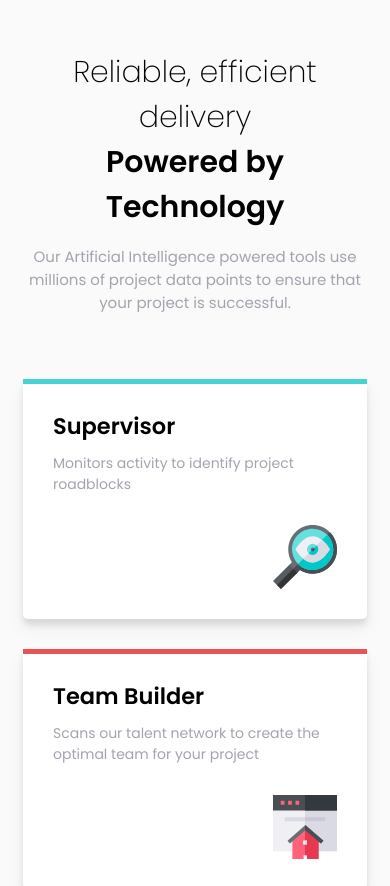
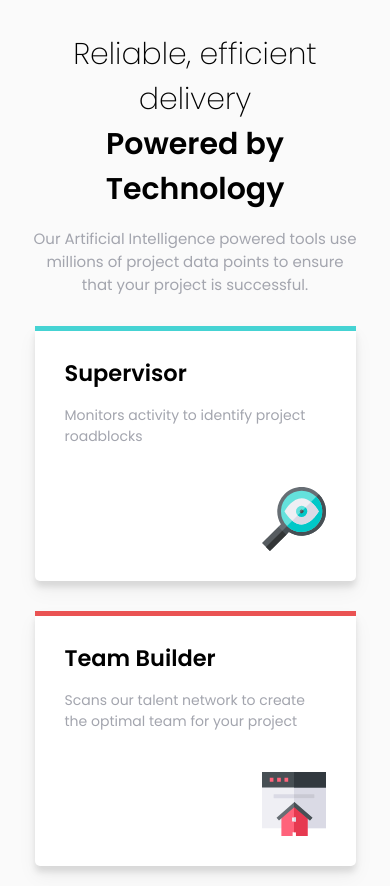
Before and after one commit to mehmet-emin-git/fem-cards-layout, a website built with Parcel: page index.html in a window 390 px wide. Shown: the top 886 px of the page. Built offline with nearby package versions, Linux system fonts and the light colour scheme.

Commit message:
fixing the mobile layout

```diff
--- a/style.scss
+++ b/style.scss
@@ -19,17 +19,24 @@ body {
   font-size: 15px;
   font-family: "Poppins", sans-serif;
   background: $light-gray;
+  margin: 0;
 }
 
 p {
   color: $grayish-blue;
 }
 
+a {
+  text-decoration: none;
+  color: $dark-blue;
+}
+
 // content styling
 header {
   max-width: 500px;
   text-align: center;
-  margin: 50px auto;
+  margin: 0 auto;
+  padding-top: 2rem;
 
   h1 {
     font-weight: 200;
@@ -68,7 +75,7 @@ header {
 
     p {
       font-size: 14px;
-      margin: 10px 0 30px;
+      margin: 15px 0 40px;
     }
 
     img {
@@ -109,9 +116,16 @@ footer {
 }
 
 @media screen and (max-width: 775px) {
+  .container {
+    width: 90%;
+  }
+
+  .box {
+    padding: 25px;
+    width: 300px;
+  }
   header {
-    max-width: 400px;
-    margin: 50px 5%;
+    max-width: 330px;
   }
   .pushed {
     transform: translateY(0%);
```
Also changed, not shown: index.html (+2 -2 lines), dist/favicon-32x32.b532600b.png (added), dist/icon-calculator.160086d0.svg (added), dist/icon-karma.e52e7abc.svg (added), dist/icon-supervisor.a6811a92.svg (added), dist/icon-team-builder.4d90cc19.svg (added), dist/index.html, 4 other files.
